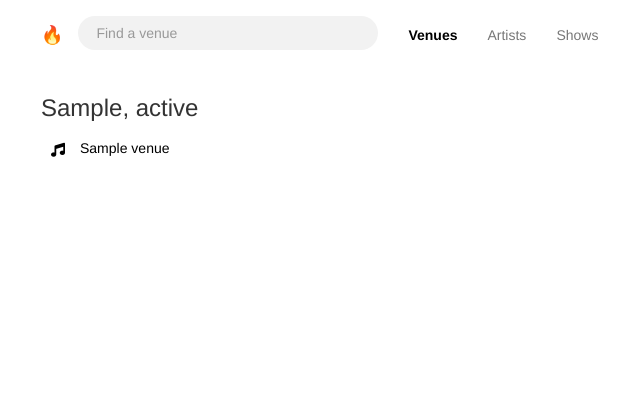
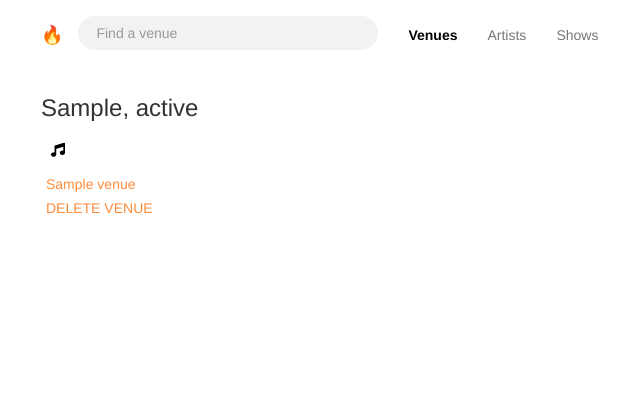
Before and after one commit to ElvisAns/fyyur, a Flask app: page /venues in a window 1280 px wide. Shown: the top 420 px of the page, without its empty margins (29-669 px from the left). Run offline with Flask 2, Linux system fonts and the light colour scheme; tables that the repository leaves empty hold one stand-in row (values such as "Sample post"); some libraries are stand-ins or nearby versions.

Commit message:
Added button to delete specific venue

```diff
--- a/projects/01_fyyur/templates/pages/venues.html
+++ b/projects/01_fyyur/templates/pages/venues.html
@@ -10,6 +10,7 @@
 				<i class="fas fa-music"></i>
 				<div class="item">
 					<h5>{{ venue.name }}</h5>
+					<a class="button_delete" href="/venues/delete/{{ venue.id }}">DELETE VENUE</a>
 				</div>
 			</a>
 		</li>
```
